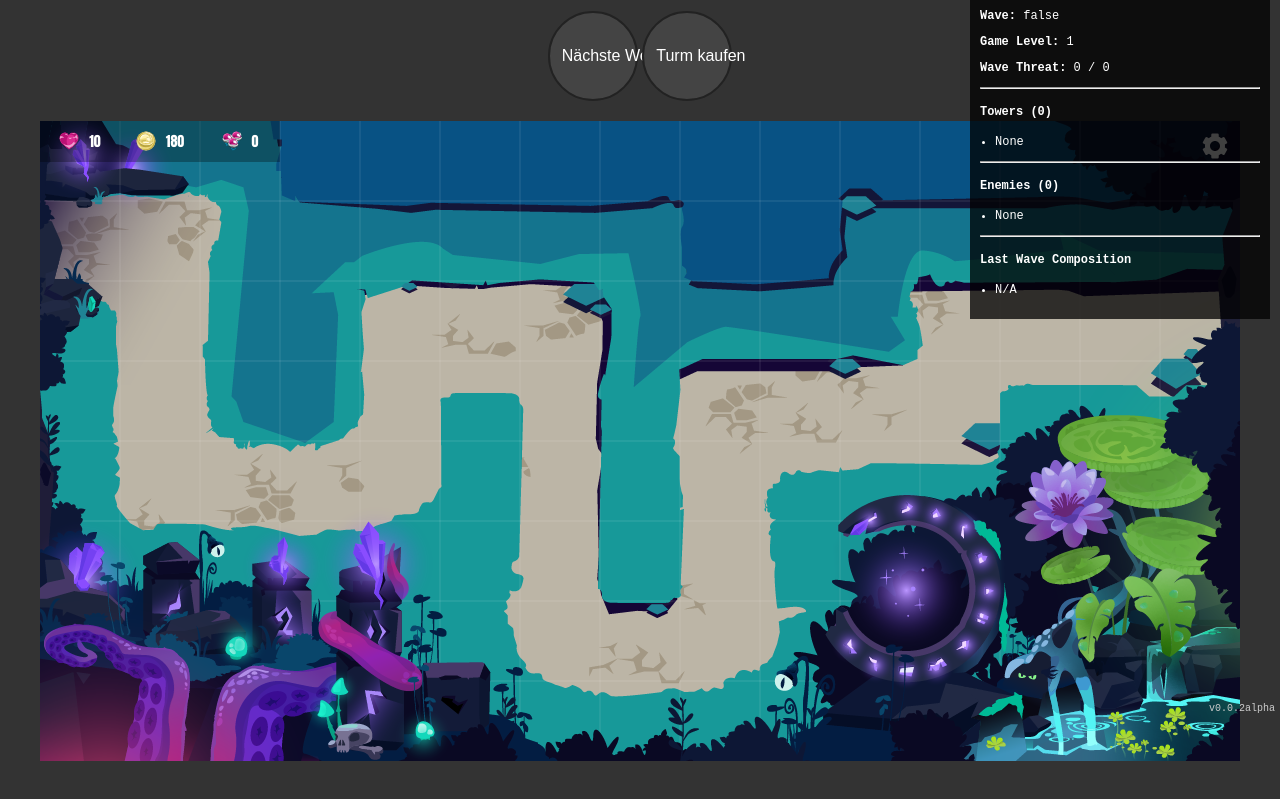
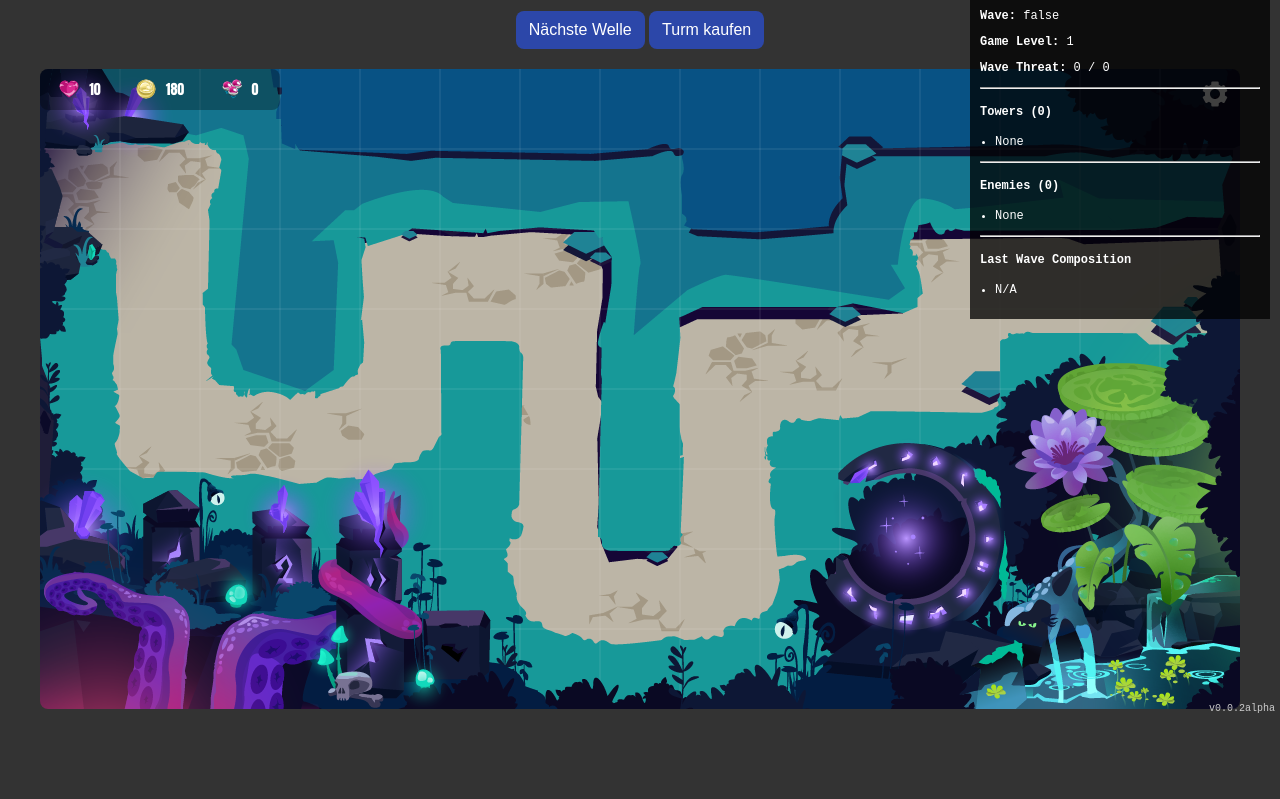
Before and after one commit to pumpi/tower-defense, a website built with Vite: page src/index.html in a window 1280 px wide. Shown: the part 81-880 px from the top of the page. Built offline with nearby package versions, Linux system fonts and the light colour scheme.

Commit message:
refactor: Some styling improvements

```diff
--- a/src/scss/_button.scss
+++ b/src/scss/_button.scss
@@ -1,3 +1,7 @@
+button {
+    margin-bottom: 20px;
+}
+
 .btn {
     display: inline-block;
     font-weight: 400;
@@ -16,6 +20,7 @@
     background: #2c47a9;
     color: #FFF;
     cursor: pointer;
+    border-radius: var(--border-radius);
 
     &:hover {
         background: #273c8c;
--- a/src/scss/_global.scss
+++ b/src/scss/_global.scss
@@ -25,6 +25,7 @@ ul {
 
 #canvas {
     margin-bottom: 6%;
+    border-radius: var(--border-radius);
 
     // Responsive scaling while maintaining aspect ratio
     max-width: 100%;
--- a/src/scss/_gui.scss
+++ b/src/scss/_gui.scss
@@ -6,54 +6,28 @@
     left: 0;
     z-index: 10;
     background: rgba(0,0,0,.3);
-}
+    border-radius: var(--border-radius);
 
-.stats ul {
+    ul {
         display: flex;
         list-style: none;
         gap: 20px;
         justify-content: center;
         margin: 0;
         padding: 0;
-}
 
-.stats ul li {
+        li {
             display: flex;
             align-items: center;
             justify-content: center;
             gap: 10px;
             min-width: 60px;
+
+        }
     }
 
-.stats img {
+    img {
         width: 20px;
         height: 20px;
     }
-
-.buttons {
-    margin-bottom: 20px;
 }
-
-#gui button {
-    z-index: 1;
-    display: inline-block;
-    height: 90px;
-    width: 90px;
-    border-radius: 50%;
-    border: 2px solid #222;
-    cursor: pointer;
-    transition: all 0.4s;
-    background: #444;
-    color: #FFF;
-}
-#gui button:focus {
-    outline: none;
-    box-shadow: none;
-}
-
-#gui button:hover {
-    z-index: 2;
-    border-color: #AAA;
-    color: rgb(201, 136, 0);
-    transform: scale(1.5);
-}
--- a/src/scss/_modal.scss
+++ b/src/scss/_modal.scss
@@ -25,7 +25,8 @@
 
 .modal-content {
     position: relative;
-
+    border-radius: var(--border-radius);
+    width: 100%;
     height: auto;
     background: #121010;
     -webkit-box-shadow: 0 0 20px -1px rgba(0, 0, 0, 0.7);
--- /dev/null
+++ b/src/scss/_variables.scss
@@ -0,0 +1,3 @@
+body {
+    --border-radius: 8px;
+}
--- a/src/scss/main.scss
+++ b/src/scss/main.scss
@@ -1,3 +1,4 @@
+@use "variables";
 @use "global";
 @use "button";
 @use "form";
```
Lines whose indentation alone changed are shown as unchanged.
